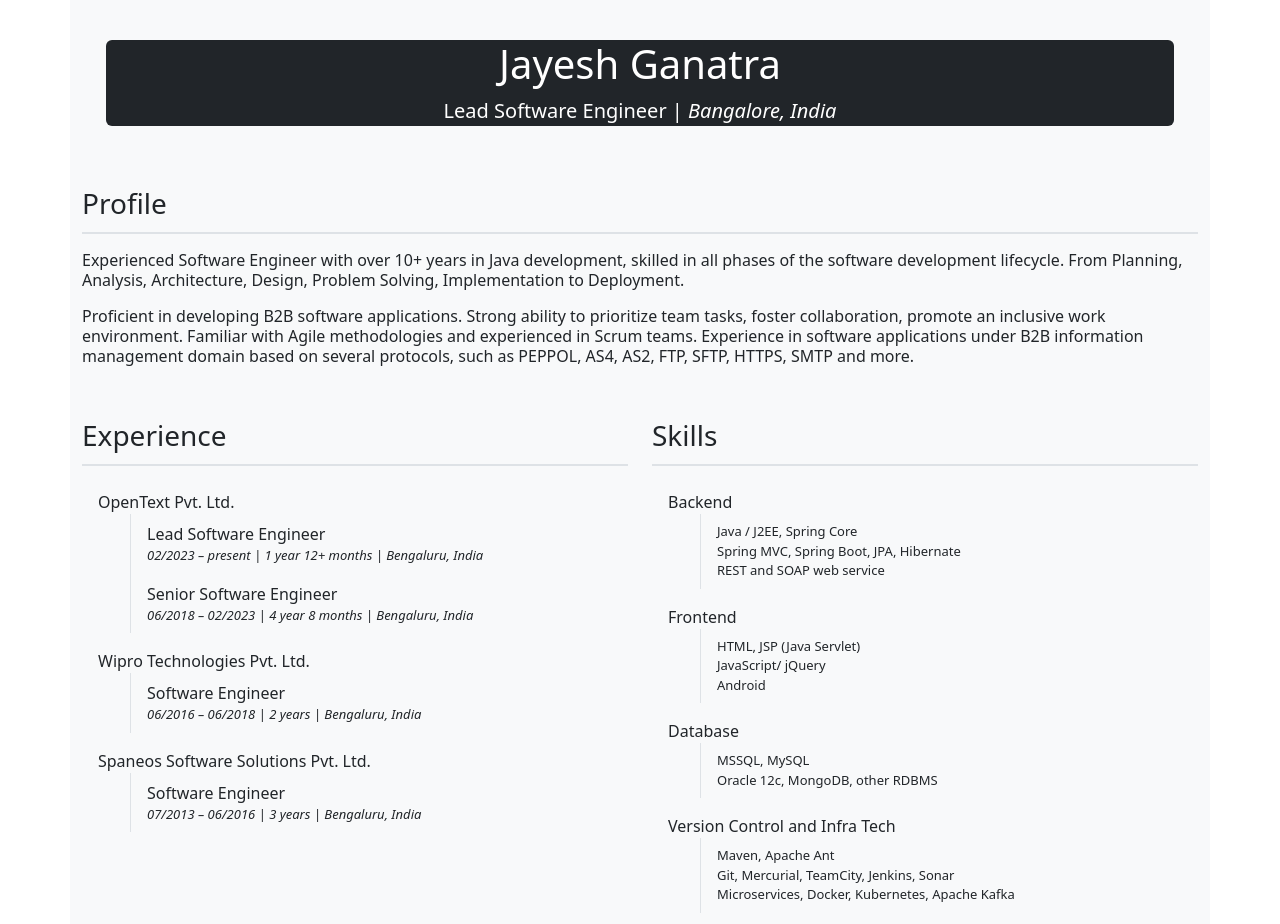
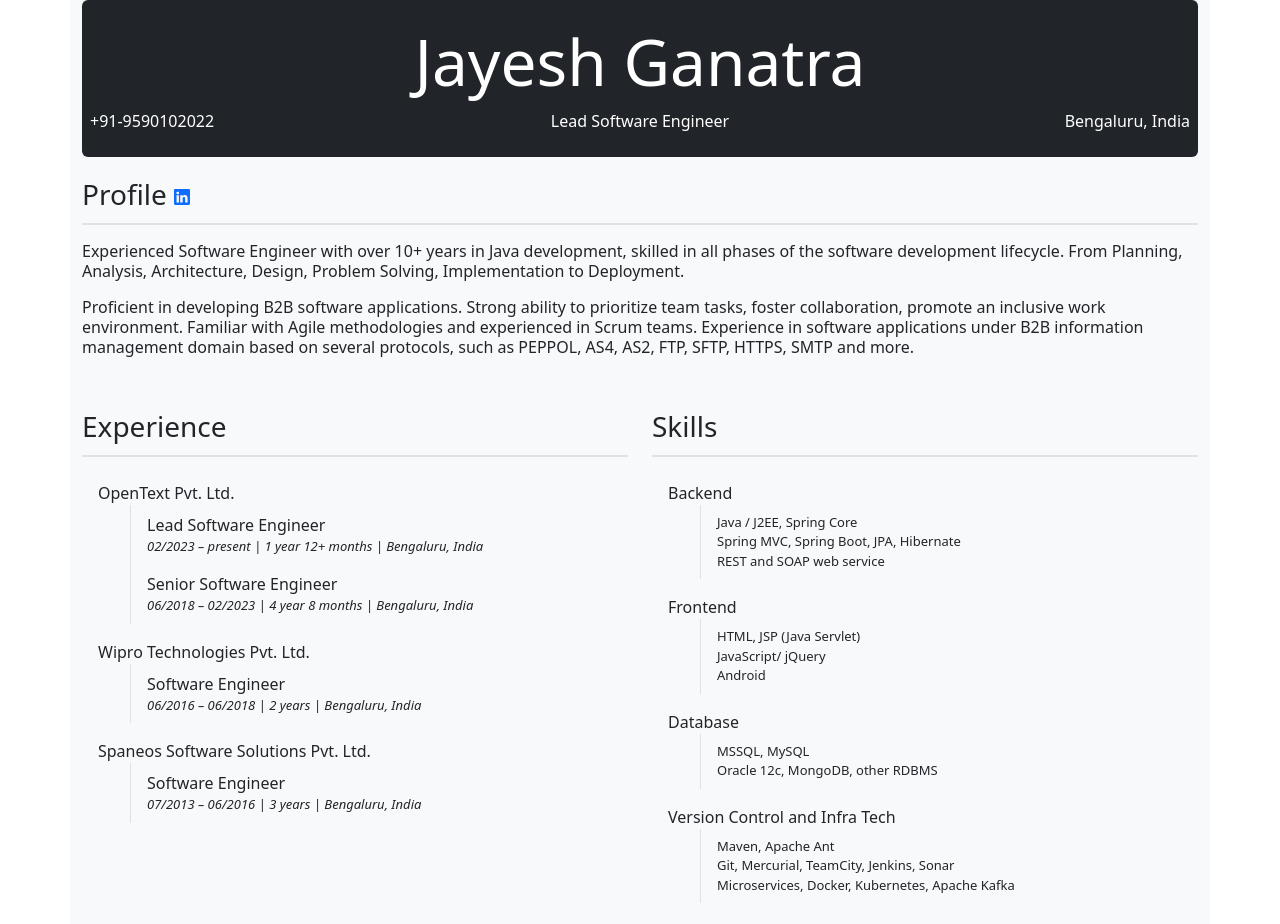
Before and after one commit to jayeshsyif/resume, a plain HTML site: page index.html in a window 1280 px wide. Shown: the top 924 px of the page. Drawn offline with nearby package versions, Linux system fonts and the light colour scheme.

Commit message:
Update index.html

```diff
--- a/index.html
+++ b/index.html
@@ -31,16 +31,33 @@
 <body>
 
 <div class="container-lg bg-light">
-	<section class="resume-section">
-		<header class="text-center m-4 bg-dark text-white rounded">
-			<h1>Jayesh Ganatra</h1>
-			<p class="lead text-center">Lead Software Engineer | <span class="fw-light  mb-0 fst-italic">Bangalore, India</span>
-			</p>
+	<section class="resume-section bg-dark rounded">
+		<header class="text-center m-2 text-white">
+			<h1 class="display-3">Jayesh Ganatra</h1>
+			<div class="row">
+				<div class="col-sm">
+					<p class="fw-light text-start mb-0">+91-9590102022</p>
+				</div>
+				<div class="col-sm">
+					<p class="fw-light text-center mb-0">Lead Software Engineer</p>
+				</div>
+				<div class="col-sm">
+					<p class="fw-light text-end mb-0">
+						Bengaluru, India
+					</p>
+				</div>
+			</div>
 		</header>
 	</section>
 	<!-- <button class="btn btn-secondary theme-toggle">Toggle Dark Mode</button> -->
 	<section class="resume-section">
-		<p class="section-title fs-3">Profile</p>
+		<p class="section-title fs-3">Profile
+			<a href="https://www.linkedin.com/in/jayesh-ganatra-76051056" class="text-decoration-none">
+				<svg xmlns="http://www.w3.org/2000/svg" width="16" height="16" fill="currentColor" class="bi bi-linkedin" viewBox="0 0 16 16">
+						<path d="M0 1.146C0 .513.526 0 1.175 0h13.65C15.474 0 16 .513 16 1.146v13.708c0 .633-.526 1.146-1.175 1.146H1.175C.526 16 0 15.487 0 14.854zm4.943 12.248V6.169H2.542v7.225zm-1.2-8.212c.837 0 1.358-.554 1.358-1.248-.015-.709-.52-1.248-1.342-1.248S2.4 3.226 2.4 3.934c0 .694.521 1.248 1.327 1.248zm4.908 8.212V9.359c0-.216.016-.432.08-.586.173-.431.568-.878 1.232-.878.869 0 1.216.662 1.216 1.634v3.865h2.401V9.25c0-2.22-1.184-3.252-2.764-3.252-1.274 0-1.845.7-2.165 1.193v.025h-.016l.016-.025V6.169h-2.4c.03.678 0 7.225 0 7.225z"/>
+				</svg>
+			</a>
+		</p>
 		<p class="fs-6 fw-normal lh-sm">Experienced Software Engineer with over 10+ years in Java development, skilled in all phases of the software development lifecycle. From Planning, Analysis, Architecture, Design, Problem Solving, Implementation to Deployment.
 		</p>
 		<p class="fs-6 fw-normal lh-sm">Proficient in developing B2B software applications. Strong ability to prioritize team tasks, foster collaboration, promote an inclusive work environment. Familiar with Agile methodologies and experienced in Scrum teams. Experience in software applications under B2B information management domain based on several protocols, such as PEPPOL, AS4, AS2, FTP, SFTP, HTTPS, SMTP and more.
@@ -280,10 +297,9 @@
 							<ul class="list-group-flush bg-light">
 								<li class="list-group-item border-start bg-light">
 									<p class="fw-light  mb-0">
-										<a href="https://www.linkedin.com/in/jayesh-ganatra-76051056" class="text-decoration-none">link
-											<svg xmlns="http://www.w3.org/2000/svg" width="16" height="16" fill="currentColor" class="bi bi-box-arrow-up-right" viewBox="0 0 16 16">
-											  <path fill-rule="evenodd" d="M8.636 3.5a.5.5 0 0 0-.5-.5H1.5A1.5 1.5 0 0 0 0 4.5v10A1.5 1.5 0 0 0 1.5 16h10a1.5 1.5 0 0 0 1.5-1.5V7.864a.5.5 0 0 0-1 0V14.5a.5.5 0 0 1-.5.5h-10a.5.5 0 0 1-.5-.5v-10a.5.5 0 0 1 .5-.5h6.636a.5.5 0 0 0 .5-.5"/>
-											  <path fill-rule="evenodd" d="M16 .5a.5.5 0 0 0-.5-.5h-5a.5.5 0 0 0 0 1h3.793L6.146 9.146a.5.5 0 1 0 .708.708L15 1.707V5.5a.5.5 0 0 0 1 0z"/>
+										<a href="https://www.linkedin.com/in/jayesh-ganatra-76051056" class="text-decoration-none">
+											<svg xmlns="http://www.w3.org/2000/svg" width="16" height="16" fill="currentColor" class="bi bi-linkedin" viewBox="0 0 16 16">
+												<path d="M0 1.146C0 .513.526 0 1.175 0h13.65C15.474 0 16 .513 16 1.146v13.708c0 .633-.526 1.146-1.175 1.146H1.175C.526 16 0 15.487 0 14.854zm4.943 12.248V6.169H2.542v7.225zm-1.2-8.212c.837 0 1.358-.554 1.358-1.248-.015-.709-.52-1.248-1.342-1.248S2.4 3.226 2.4 3.934c0 .694.521 1.248 1.327 1.248zm4.908 8.212V9.359c0-.216.016-.432.08-.586.173-.431.568-.878 1.232-.878.869 0 1.216.662 1.216 1.634v3.865h2.401V9.25c0-2.22-1.184-3.252-2.764-3.252-1.274 0-1.845.7-2.165 1.193v.025h-.016l.016-.025V6.169h-2.4c.03.678 0 7.225 0 7.225z"/>
 											</svg>
 										</a>
 									</p>
@@ -298,7 +314,7 @@
 								<ul class="list-group-flush bg-light">
 							<li class="list-group-item border-start bg-light">
 								<p class="fw-light  mb-0">
-									<a href="Jayesh_Ganatra_Resume.pdf" class="text-decoration-none">link
+									<a href="Jayesh_Ganatra_Resume.pdf" class="text-decoration-none">
 										<svg xmlns="http://www.w3.org/2000/svg" width="16" height="16" fill="currentColor" class="bi bi-box-arrow-up-right" viewBox="0 0 16 16">
 										  <path fill-rule="evenodd" d="M8.636 3.5a.5.5 0 0 0-.5-.5H1.5A1.5 1.5 0 0 0 0 4.5v10A1.5 1.5 0 0 0 1.5 16h10a1.5 1.5 0 0 0 1.5-1.5V7.864a.5.5 0 0 0-1 0V14.5a.5.5 0 0 1-.5.5h-10a.5.5 0 0 1-.5-.5v-10a.5.5 0 0 1 .5-.5h6.636a.5.5 0 0 0 .5-.5"/>
 										  <path fill-rule="evenodd" d="M16 .5a.5.5 0 0 0-.5-.5h-5a.5.5 0 0 0 0 1h3.793L6.146 9.146a.5.5 0 1 0 .708.708L15 1.707V5.5a.5.5 0 0 0 1 0z"/>
```
